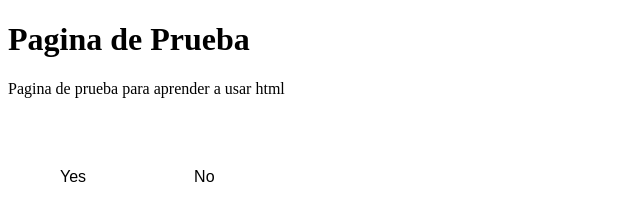
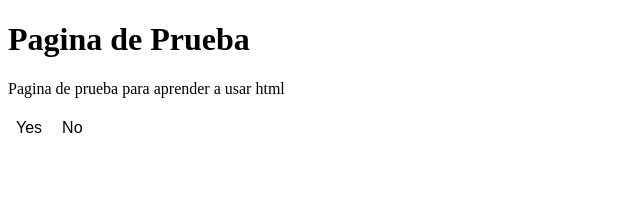
Before and after one commit to JAHG25/Prueba, a plain HTML site: page index.html in a window 1280 px wide. Shown: the whole page, without its empty margins (0-640 px from the left). Drawn offline with Linux system fonts and the light colour scheme.

Commit message:
cambio de posicion 2

```diff
--- a/index.html
+++ b/index.html
@@ -9,7 +9,7 @@
     .button {
         border: none;
         color:brown;
-        padding: 50px;
+        padding: center;
         text-align: center;
         text-decoration: none;
         display: inline-block;
```
